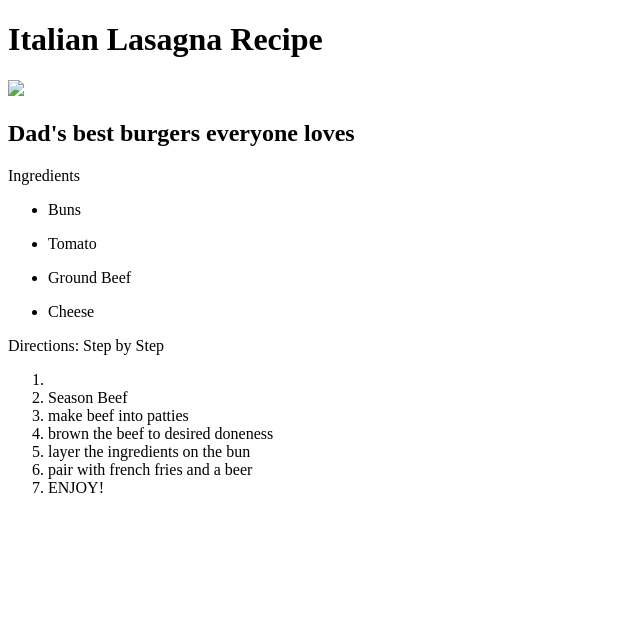
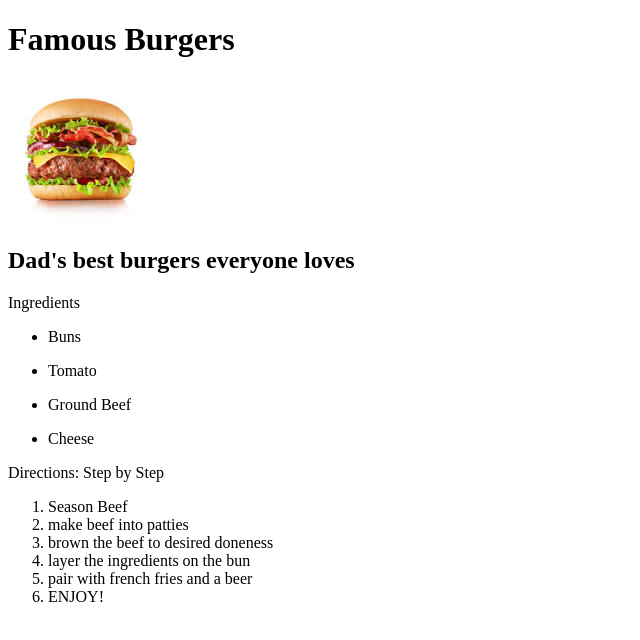
Before and after one commit to J-J-G-SYS/recipes, a plain HTML site: page recipe_pages/hamburgers.html in a window 1280 px wide. Shown: the whole page, without its empty margins (0-640 px from the left). Drawn offline with Linux system fonts and the light colour scheme.

Commit message:
lasagna.html

```diff
--- a/recipe_pages/hamburgers.html
+++ b/recipe_pages/hamburgers.html
@@ -7,8 +7,8 @@
     <title>Document</title>
 </head>
 <body>
-    <h1>Italian Lasagna Recipe</h1>
-    <img src="../hamburgers.jpeg">
+    <h1>Famous Burgers</h1>
+    <img src="../hamburger.jpeg">
     <h2>Dad's best burgers everyone loves</h2>
     <p>Ingredients</p>
     <ul><li>Buns</li></ul>
@@ -16,7 +16,7 @@
     <ul><li>Ground Beef</li></ul>
     <ul><li>Cheese</li></ul>
     <p>Directions: Step by Step</p>
-    <ol><li></li>
+    <ol>
        <li>Season Beef</li>
        <li>make beef into patties</li>
        <li>brown the beef to desired doneness</li>
```
